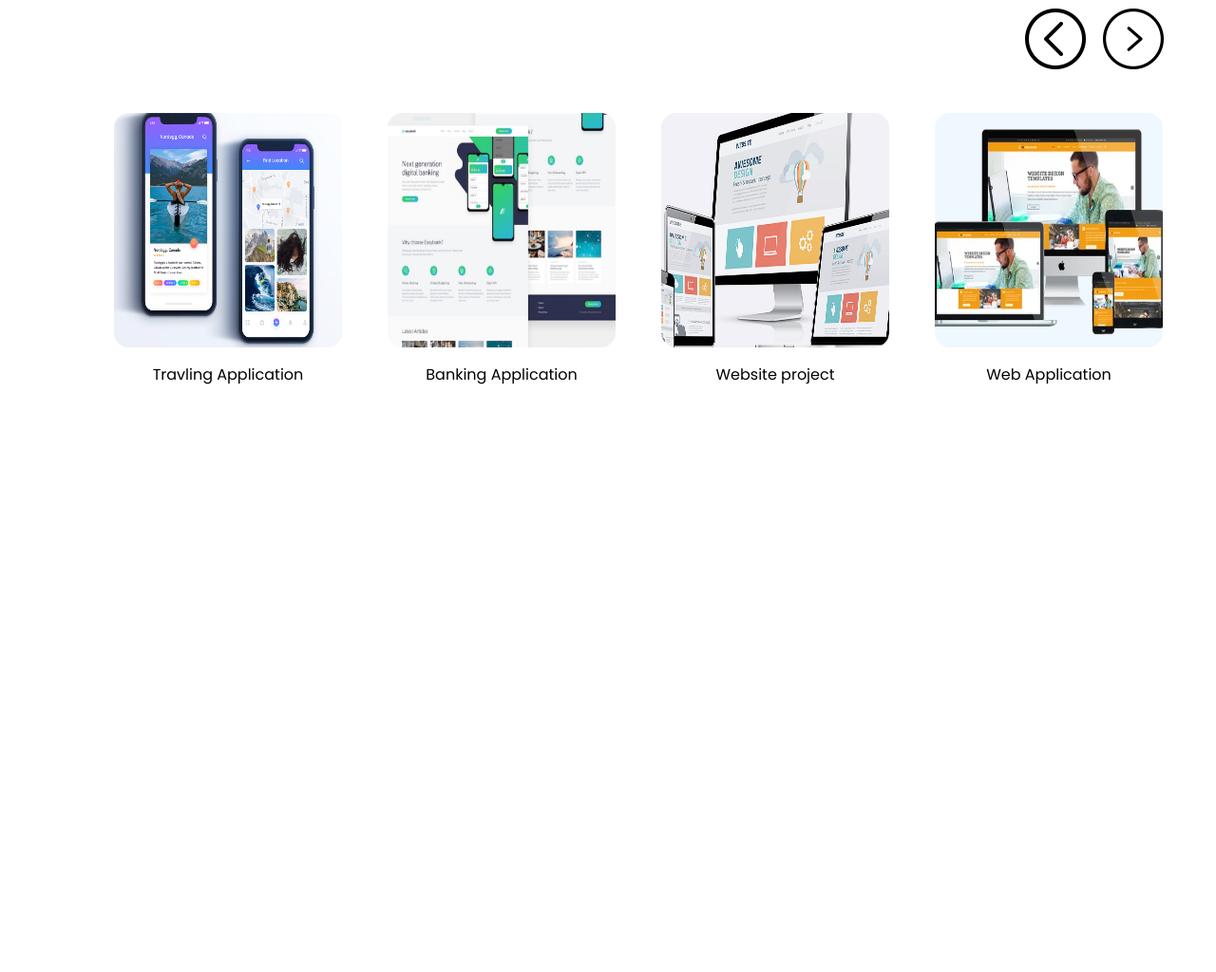
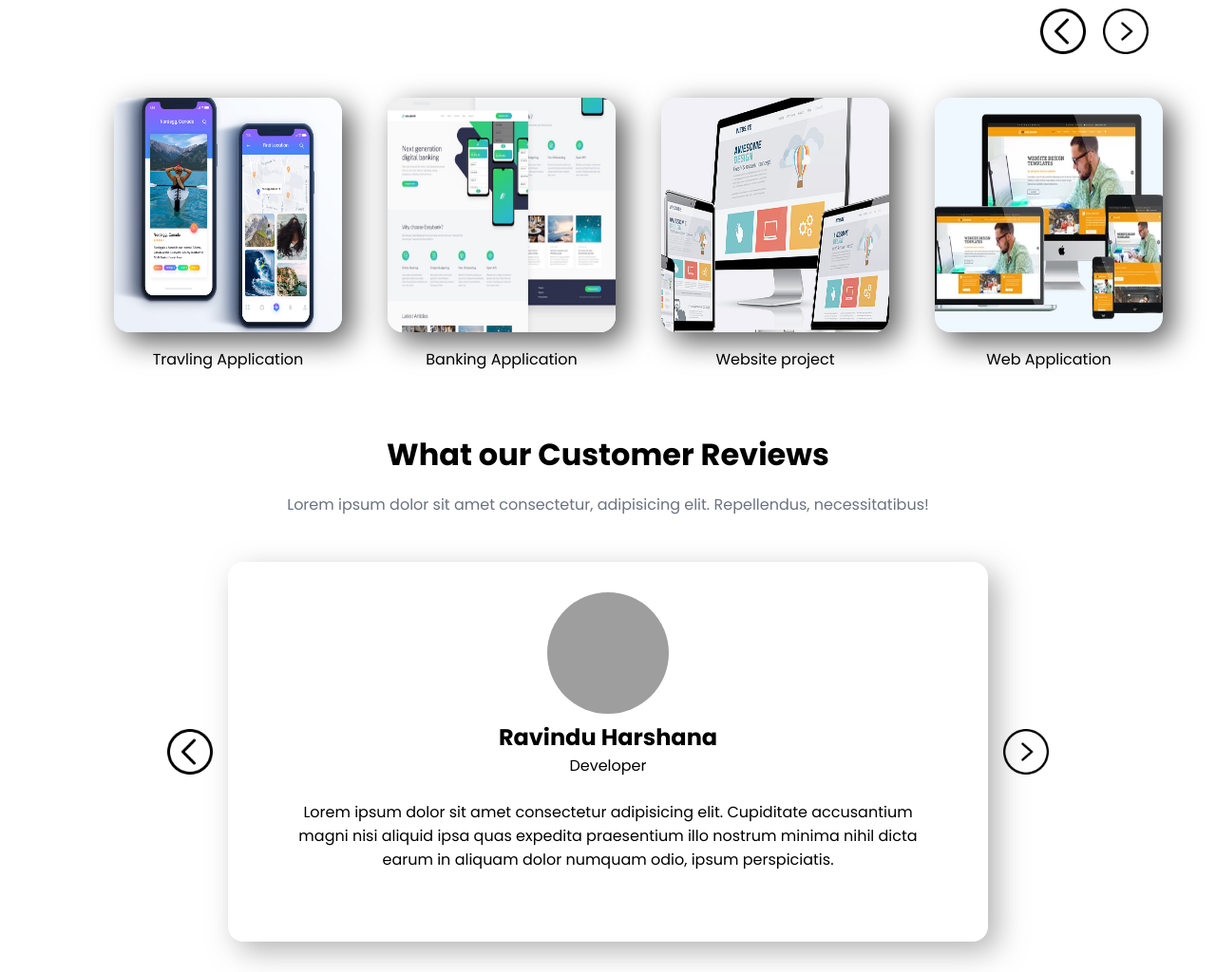
Before and after one commit to RavinduHarshana/Online-jobportal-frontend, a plain HTML site: page index.html in a window 1280 px wide. Shown: the part 2188-3212 px from the top of the page at 95% size. Before the commit the page ends 2659 px from the top, so only its background shows below. Drawn offline with Linux system fonts and the light colour scheme; grey boxes are pictures that could not be loaded.

Commit message:
Review Section Completed

```diff
--- a/index.html
+++ b/index.html
@@ -6,7 +6,7 @@
     <meta name="viewport" content="width=device-width, initial-scale=1.0">
     <link rel="stylesheet" href="style.css">
 
-    <title>Document</title>
+    <title>Freelance Jbo Portal</title>
 </head>
 
 <body>
@@ -180,6 +180,25 @@
 
 
 
+    <div class="reviewssection">
+        <h1>What our Customer Reviews</h1>
+        <p class="reviewSubtitle">Lorem ipsum dolor sit amet consectetur, adipisicing elit. Repellendus, necessitatibus!
+        </p>
+
+        <div class="review">
+            <img class="Rarrows" src="./assets/Icons/left-arrow.png" alt="">
+            <div class="reviewcard">
+                <img class="profilePic" src="./assets/Back2.jpg" alt="">
+                <h2>Ravindu Harshana</h2>
+                <p>Developer</p>
+                <div class="Reviewdesc">Lorem ipsum dolor sit amet consectetur adipisicing elit. Cupiditate accusantium magni
+                    nisi aliquid ipsa quas expedita praesentium illo nostrum minima nihil dicta earum in aliquam dolor
+                    numquam odio, ipsum perspiciatis.</div>
+            </div>
+            <img class="Rarrows" src="./assets/Icons/arrow-right.png" alt="">
+        </div>
+    </div>
+
 
 
 
--- a/style.css
+++ b/style.css
@@ -219,7 +219,7 @@ a {
 }
 .arrows img {
     margin: .4em;
-    width: 4em;
+    width: 3em;
 }
 
 .projects{
@@ -246,8 +246,53 @@ a {
     justify-content: center;
     align-items: center;
     background-color: aliceblue;
+    box-shadow: rgb(89, 88, 88) 10px 10px 30px;
 }
 .pcard img{
     width: 18em;
     height: 18em;
 }
+
+
+.reviewssection{
+
+    text-align: center;
+    display: flex;
+    align-items: center;
+    flex-direction: column;
+    gap:1em;
+
+}
+
+.reviewSubtitle{
+    color: var(--text-light);
+}
+.review{
+    display: flex;
+    align-items: center;
+    gap: 1em;
+    margin: 2em;
+}
+.Rarrows{
+    width: 3em;
+    height: 3em;
+}
+
+.profilePic{
+    border-radius: 50%;
+    width: 8em;
+    height: 8em;
+}
+
+.reviewcard{
+    padding: 2em;
+    border-radius: 1em;
+    width: 50em;
+    height: 25em;
+    background-color: #ffffff;
+    box-shadow: rgba(158, 158, 158, 0.765) 10px 10px 30px;
+}
+
+.Reviewdesc{
+    margin: 1.5em;
+}
```
